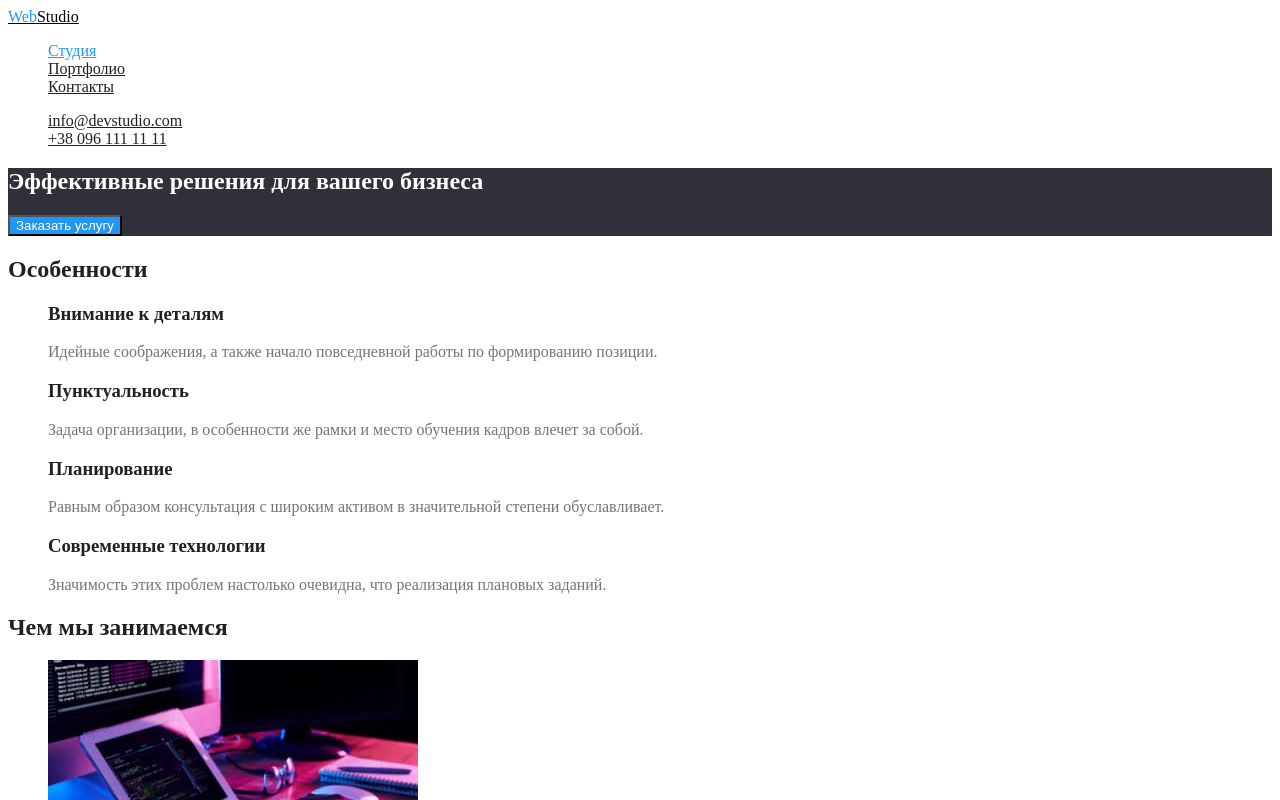
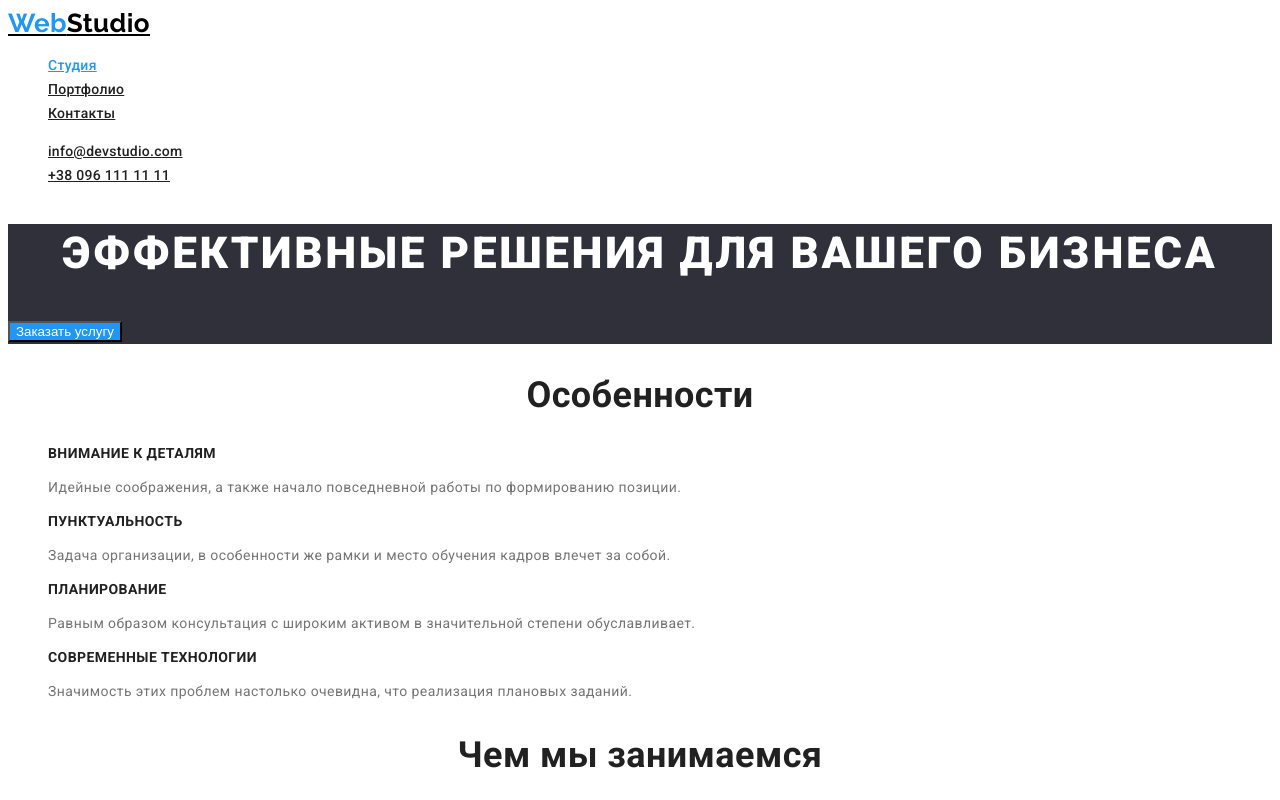
Before and after one commit to mandarinka99/goit-markup-hw-02, a plain HTML site: page index.html in a window 1280 px wide. Shown: the top 800 px of the page. Drawn offline with Linux system fonts and the light colour scheme.

Commit message:
Добавляет оформление текста

```diff
--- a/css/style.css
+++ b/css/style.css
@@ -5,7 +5,7 @@
   --primary-white-color: #ffffff;
   --secondary-background-color: #2f303a;
   --footer-text-color: rgba(255, 255, 255, 0.6);
-  --button-color: #f5f4fa;
+  --secondary-accent-color: #f5f4fa;
 }
 
 .list {
@@ -15,11 +15,19 @@
 body {
   background-color: var(--primary-white-color);
   color: var(--primary-text-color);
+
+  font-family: Roboto, sans-serif;
+  font-size: 14px;
+  line-height: 1.71;
+  letter-spacing: 0.03em;
 }
 
 /* logo */
 .logo {
   color: #000000;
+  font-family: Raleway, sans-serif;
+  font-size: 26px;
+  line-height: 1.19;
 }
 .logo span {
   color: var(--accent-color);
@@ -27,6 +35,11 @@ body {
 
 .site-nav .link {
   color: var(--title-text-color);
+
+  font-weight: 500;
+  font-size: 14px;
+  line-height: 1.14;
+  letter-spacing: 0.02em;
 }
 
 .site-nav .link:hover,
@@ -40,6 +53,10 @@ body {
 
 .contacts .link {
   color: var(--title-text-color);
+  font-weight: 500;
+  font-size: 14px;
+  line-height: 1.14;
+  letter-spacing: 0.02em;
 }
 .contacts .link:hover,
 .contacts .link:focus {
@@ -51,18 +68,41 @@ body {
 }
 .hero-title {
   color: var(--primary-white-color);
+  font-weight: 900;
+  font-size: 44px;
+  line-height: 1.36;
+  text-align: center;
+  letter-spacing: 0.06em;
+  text-transform: uppercase;
 }
 
 .section-title {
   color: var(--title-text-color);
+  font-weight: 700;
+  font-size: 36px;
+  line-height: 1.17;
+  text-align: center;
 }
 
 .features .title {
   color: var(--title-text-color);
+
+  font-weight: 700;
+  font-size: 14px;
+  line-height: 1.14;
+  text-transform: uppercase;
+}
+
+.section.team {
+  background-color: var(--secondary-accent-color);
 }
 
 .workers .title {
   color: var(--title-text-color);
+  font-weight: 500;
+  font-size: 16px;
+  line-height: 1.9;
+  text-align: center;
 }
 
 .filter .button:hover,
@@ -75,13 +115,18 @@ body {
   color: var(--title-text-color);
 }
 
+.button {
+  color: var(--primary-text-color);
+  background-color: var(--primary-white-color);
+}
+
 .button.primary {
   color: var(--primary-white-color);
   background-color: var(--accent-color);
 }
 .button.secondary {
   color: var(--title-text-color);
-  background-color: var(--button-color);
+  background-color: var(--secondary-accent-color);
 }
 .footer {
   background-color: var(--secondary-background-color);
--- a/index.html
+++ b/index.html
@@ -5,6 +5,10 @@
     <meta http-equiv="X-UA-Compatible" content="IE=edge" />
     <meta name="viewport" content="width=device-width, initial-scale=1.0" />
     <title>Web studio</title>
+    <link
+      href="https://fonts.googleapis.com/css2?family=Raleway:wght@700&family=Roboto:wght@400;500;700;900&display=swap"
+      rel="stylesheet"
+    />
     <link rel="stylesheet" href="./css/style.css" />
   </head>
   <body>
@@ -93,7 +97,7 @@
           </li>
         </ul>
       </section>
-      <section class="section">
+      <section class="section team">
         <h2 class="section-title">Наша команда</h2>
         <ul class="workers list">
           <li>
```
Also changed, not shown: portfolio.html (+4 -0 lines).
